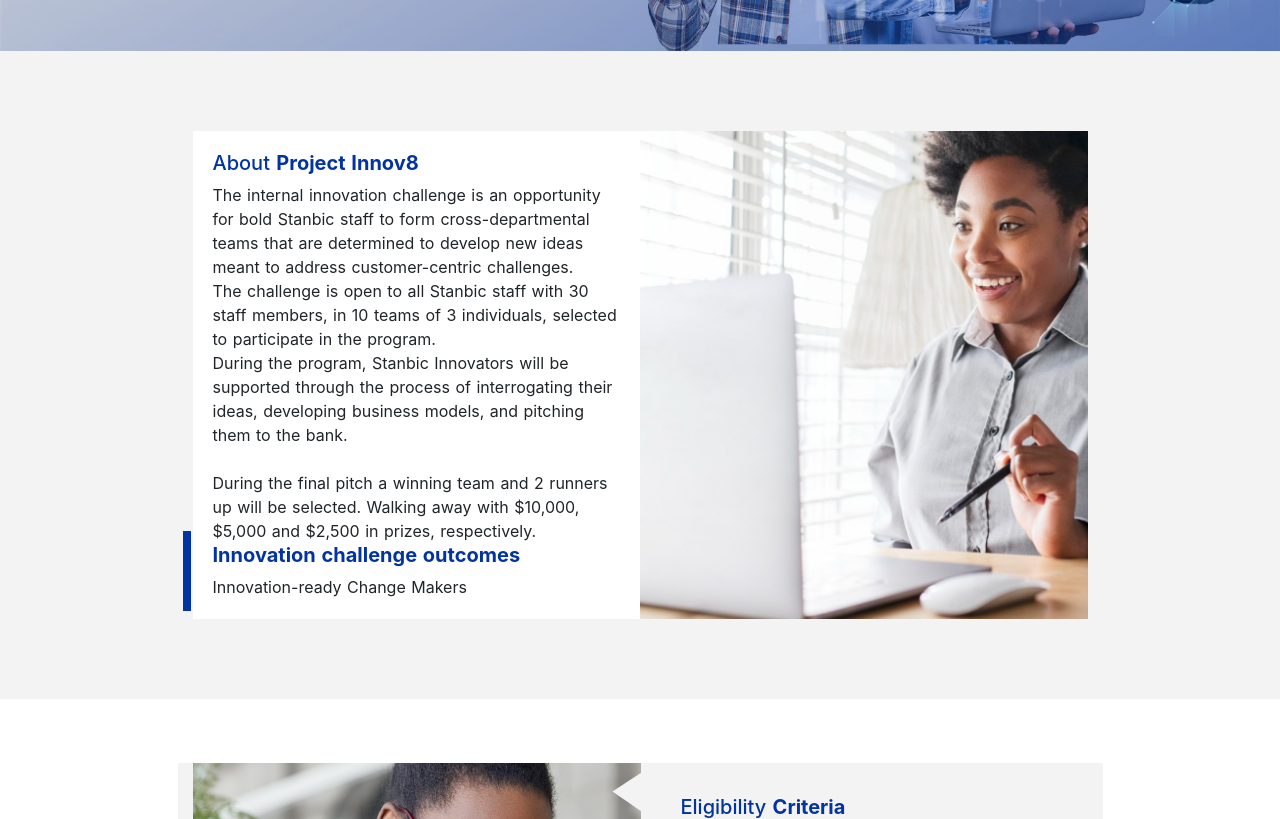
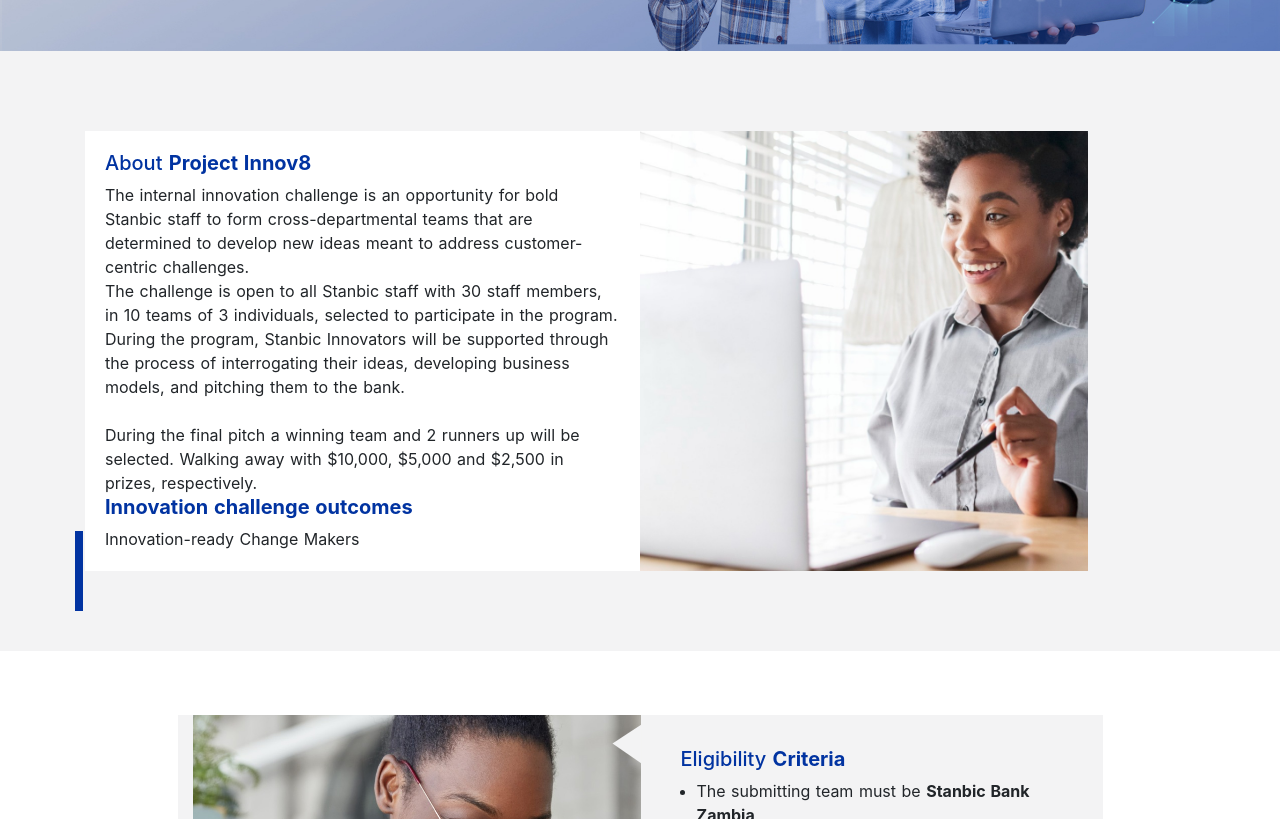
Before and after one commit to Foddie2/project-innov8, a Nuxt app: page / in a window 1280 px wide. Shown: the part 540-1359 px from the top of the page. Built offline with nearby package versions, Linux system fonts and the light colour scheme.

Commit message:
Responsiveness

```diff
--- a/components/CardDisplay.vue
+++ b/components/CardDisplay.vue
@@ -2,15 +2,15 @@
 <div>
 <section class="card-section">
 <div class="container ">
-  <div class="text-container col-md-10 mx-auto" >
+  <div class="text-container row mx-auto" >
 
-  <div id="about" class="col-md-6 col-sm text-area order-sm-first">
+  <div id="about" class="col-md-6 col-12 col-lg-6 text-area order-sm-first">
     <h5 class="title">About <strong>Project Innov8</strong></h5>
       <p class="text">The internal innovation challenge is an opportunity for bold Stanbic staff to form cross-departmental teams that are determined to develop new ideas meant to address customer-centric challenges. <br> The challenge is open to all Stanbic staff with 30 staff members, in 10 teams of 3 individuals, selected to participate in the program. <br>During the program, Stanbic Innovators will be supported through the process of interrogating their ideas, developing business models, and pitching them to the bank. <br> <br> During the final pitch a winning team and 2 runners up will be selected. Walking away with $10,000, $5,000 and $2,500 in prizes, respectively.</p>
         <h5><strong>Innovation challenge outcomes</strong></h5>
         <p>Innovation-ready Change Makers</p>
       </div>
-    <div>
+    <div class="col-md-6 col-12 col-lg-6 p-0">
       <img src="~assets/images/online-class.jpg"/>
     </div>
   </div>
@@ -113,7 +113,6 @@
   display: flex;
   margin: 4rem;
   background-color: #F3F3F4;
-  display:flex;
 }
 
 img{
--- a/pages/index.vue
+++ b/pages/index.vue
@@ -1,7 +1,7 @@
 <template>
   <div class="">
+    <Nav/>
     <div>
-      <Nav/>
       <Hero/>
       <CardDisplay/>
       <CardSection/>
```
